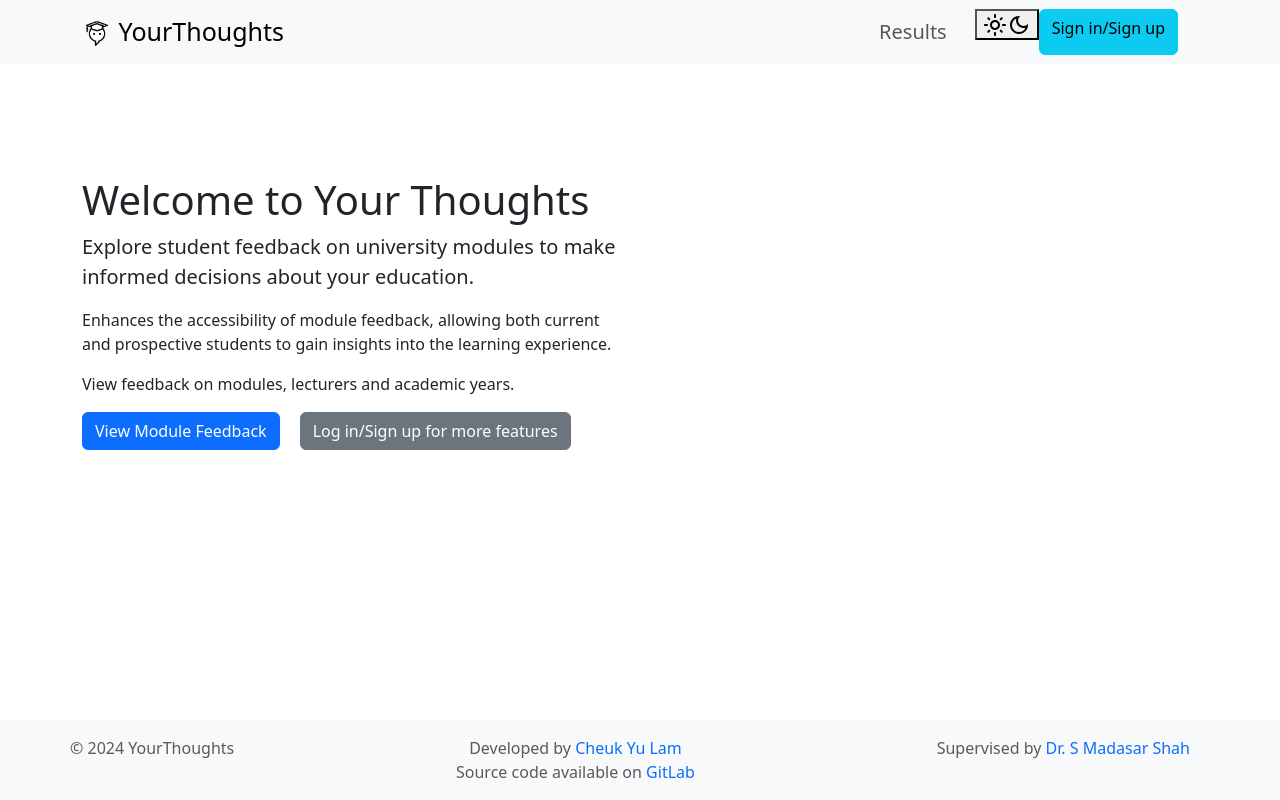
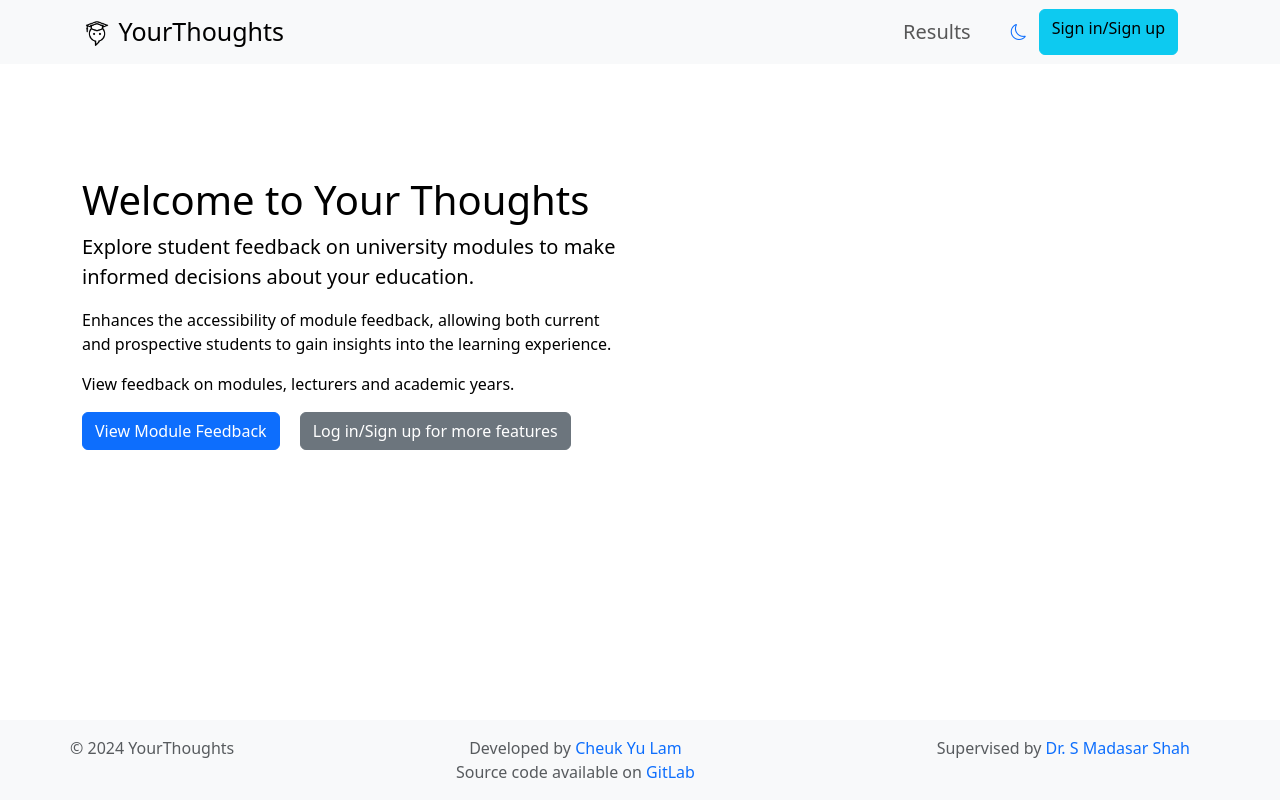
Before and after one commit to catrinlam/yourThoughts, a React (Create React App) app in the folder frontend/: page / in a window 1280 px wide. Built offline with nearby package versions, Linux system fonts and the light colour scheme.

Commit message:
little theme changing with the button, no header nor footer changing right now Next: header and footer, forget passoword?

```diff
--- a/frontend/package.json
+++ b/frontend/package.json
@@ -12,6 +12,7 @@
     "@testing-library/user-event": "^13.5.0",
     "axios": "^1.6.7",
     "bootstrap": "^5.3.2",
+    "bootstrap-icons": "^1.11.3",
     "flowbite-react": "^0.7.2",
     "follow-redirects": "^1.15.5",
     "jwt-decode": "^4.0.0",
--- a/frontend/src/App.css
+++ b/frontend/src/App.css
@@ -1,3 +1,58 @@
+:root {
+    --background-color-light: #fff;
+    --background-color-dark: #333;
+    --text-color-light: #000;
+    --text-color-dark: #fff;
+}
+
+.light-theme .header, .light-theme .footer {
+  background-color: var(--background-color-light);
+  color: var(--text-color-light);
+}
+
+.dark-theme .header, .dark-theme .footer {
+  background-color: var(--background-color-dark);
+  color: var(--text-color-dark);
+}
+
+.light-theme {
+    background-color: var(--background-color-light);
+    color: var(--text-color-light);
+}
+
+.dark-theme {
+    background-color: var(--background-color-dark);
+    color: var(--text-color-dark);
+}
+
+/*.App-header {*/
+/*    background-color: var(--background-color-dark);*/
+/*    color: var(--text-color-dark);*/
+/*    display: flex;*/
+/*    align-items: center;*/
+/*    justify-content: space-between;*/
+/*    padding: 0 5%;*/
+/*}*/
+
+/*.App-footer {*/
+/*    background-color: var(--background-color-dark);*/
+/*    color: var(--text-color-dark);*/
+/*    display: flex;*/
+/*    align-items: center;*/
+/*    justify-content: space-between;*/
+/*    padding: 0 5%;*/
+/*}*/
+
+.App-content {
+  margin: 0 5%; /* Default margin for small screens */
+}
+
+@media (min-width: 768px) {
+  .App-content {
+    margin: 0 5%; /* Larger margin for medium screens and up */
+  }
+}
+
 /*import 'bootstrap/dist/css/bootstrap.min.css';*/
 
 /*!*.App {*!*/
@@ -27,16 +82,6 @@
 /*!*  !*font-size: calc(10px + 2vmin);*!*!*/
 /*!*  color: white;*!*/
 /*}*/
-
-.App-content {
-  margin: 0 5%; /* Default margin for small screens */
-}
-
-@media (min-width: 768px) {
-  .App-content {
-    margin: 0 5%; /* Larger margin for medium screens and up */
-  }
-}
 
 /*!*.App-link {*!*/
 /*!*  color: #61dafb;*!*/
--- a/frontend/src/App.js
+++ b/frontend/src/App.js
@@ -11,28 +11,28 @@ import {AuthProvider} from './context/AuthContext';
 
 import {BrowserRouter as Router, Routes, Route} from 'react-router-dom';
 import 'bootstrap/dist/css/bootstrap.min.css';
+import 'bootstrap-icons/font/bootstrap-icons.css';
 import './App.css';
-import { createGlobalStyle } from 'styled-components';
 
-// const GlobalStyle = createGlobalStyle`
-//     App-content {
-//         margin: 0 5%; /* Default margin for small screens */
-//     }
-//
-//     @media (min-width: 768px) {
-//         App-content {
-//             margin: 0 5%; /* Larger margin for medium screens and up */
-//         }
-//     }
-// `;
+import {createContext, useState} from "react";
+
+export const ThemeContext = createContext(null);
 
 function App() {
+    const [theme, setTheme] = useState(
+    window.matchMedia && window.matchMedia('(prefers-color-scheme: dark)').matches ? 'dark' : 'light');
+
+    const toggleTheme = () => {
+        setTheme(prevTheme => {
+            return prevTheme === 'light' ? 'dark' : 'light';
+        });
+    }
     return (
-        <div className="App d-flex flex-column min-vh-100">
-            {/*<GlobalStyle />*/}
+        <ThemeContext.Provider value={{theme, toggleTheme}}>
+            <div className={`App d-flex flex-column min-vh-100 ${theme}-theme`}>
                 <Router>
                     <AuthProvider>
-                    <Header />
+                        <Header className="App-header"/>
                         <div className="App-content flex-fill">
                             <Routes>
                                 <Route path="/" element={<Index/>}/>
@@ -42,10 +42,12 @@ function App() {
                                 <Route path="/admin" element={<AdminDashboard/>}/>
                             </Routes>
                         </div>
-                    <Footer />
+                        <Footer className="App-footer"/>
                     </AuthProvider>
                 </Router>
             </div>
+        </ThemeContext.Provider>
     );
 }
+
 export default App;
--- a/frontend/src/components/Footer.js
+++ b/frontend/src/components/Footer.js
@@ -1,21 +1,16 @@
-import React from 'react';
+import React, {useContext} from 'react';
 import { Container, Row, Col } from 'react-bootstrap';
+import {ThemeContext} from "../App";
 
 const Footer = () => {
   const currentYear = new Date().getFullYear();
+  const theme = useContext(ThemeContext);
 
   return (
-    <footer className="footer mt-auto py-3 bg-light text-muted">
+    <footer className={`footer mt-auto py-3 bg-light text-muted ${theme}-theme`}>
       <Container>
         <Row className="justify-content-between">
           <Col md="auto" className="text-md-start px-0">
-            {/*<img*/}
-            {/*            alt=""*/}
-            {/*            src="/logo192.png"*/}
-            {/*            width="30"*/}
-            {/*            height="30"*/}
-            {/*            className="d-inline-block"*/}
-            {/*        />*/}
             <span>© {currentYear} YourThoughts</span>
           </Col>
           <Col md="auto" className="text-md-center px-0">
--- a/frontend/src/components/Header.js
+++ b/frontend/src/components/Header.js
@@ -1,4 +1,4 @@
-import React, {useContext, useState} from "react";
+import React, {useContext} from "react";
 import './Header.css';
 
 import Container from 'react-bootstrap/Container';
@@ -6,15 +6,17 @@ import Nav from 'react-bootstrap/Nav';
 import Navbar from 'react-bootstrap/Navbar';
 import Button from 'react-bootstrap/Button';
 import AuthContext from "../context/AuthContext";
+import {ThemeContext} from "../App";
 
 function Header() {
+    const {theme, toggleTheme} = useContext(ThemeContext);
     let {user, logoutUser} = useContext(AuthContext)
     const loggedIn = localStorage.getItem('loggedIn');
     const initialLoggedIn = loggedIn === 'true';
     const isAdmin = user ? user.is_staff : false;
 
     return (
-        <Navbar expand="lg" className="bg-body-tertiary">
+        <Navbar expand="lg" className={`bg-body-tertiary ${theme}-theme`}>
             <Container>
                 <Navbar.Brand href="/">
                     <img
@@ -31,23 +33,14 @@ function Header() {
                         <Nav.Link href='/results'>Results</Nav.Link>
                         {initialLoggedIn && !isAdmin && <Nav.Link href="/feedback"> Write a Feedback</Nav.Link>}
                         {isAdmin && <Nav.Link href="/admin">Admin Dashboard</Nav.Link>}
-                        <div className="toggle_MW0i colorModeToggle_DEke">
-                            <button className="clean-btn toggleButton_yw5v toggleButtonDisabled_BJd7" type="button"
-                                    disabled="" title="Switch between dark and light mode (currently dark mode)"
-                                    aria-label="Switch between dark and light mode (currently dark mode)"
-                                    aria-live="polite">
-                                <svg viewBox="0 0 24 24" width="24" height="24"
-                                     className="toggleIcon_oIOL lightToggleIcon_SFTY">
-                                    <path fill="currentColor"
-                                          d="M12,9c1.65,0,3,1.35,3,3s-1.35,3-3,3s-3-1.35-3-3S10.35,9,12,9 M12,7c-2.76,0-5,2.24-5,5s2.24,5,5,5s5-2.24,5-5 S14.76,7,12,7L12,7z M2,13l2,0c0.55,0,1-0.45,1-1s-0.45-1-1-1l-2,0c-0.55,0-1,0.45-1,1S1.45,13,2,13z M20,13l2,0c0.55,0,1-0.45,1-1 s-0.45-1-1-1l-2,0c-0.55,0-1,0.45-1,1S19.45,13,20,13z M11,2v2c0,0.55,0.45,1,1,1s1-0.45,1-1V2c0-0.55-0.45-1-1-1S11,1.45,11,2z M11,20v2c0,0.55,0.45,1,1,1s1-0.45,1-1v-2c0-0.55-0.45-1-1-1C11.45,19,11,19.45,11,20z M5.99,4.58c-0.39-0.39-1.03-0.39-1.41,0 c-0.39,0.39-0.39,1.03,0,1.41l1.06,1.06c0.39,0.39,1.03,0.39,1.41,0s0.39-1.03,0-1.41L5.99,4.58z M18.36,16.95 c-0.39-0.39-1.03-0.39-1.41,0c-0.39,0.39-0.39,1.03,0,1.41l1.06,1.06c0.39,0.39,1.03,0.39,1.41,0c0.39-0.39,0.39-1.03,0-1.41 L18.36,16.95z M19.42,5.99c0.39-0.39,0.39-1.03,0-1.41c-0.39-0.39-1.03-0.39-1.41,0l-1.06,1.06c-0.39,0.39-0.39,1.03,0,1.41 s1.03,0.39,1.41,0L19.42,5.99z M7.05,18.36c0.39-0.39,0.39-1.03,0-1.41c-0.39-0.39-1.03-0.39-1.41,0l-1.06,1.06 c-0.39,0.39-0.39,1.03,0,1.41s1.03,0.39,1.41,0L7.05,18.36z"></path>
-                                </svg>
-                                <svg viewBox="0 0 24 24" width="24" height="24"
-                                     className="toggleIcon_oIOL darkToggleIcon_ekgs">
-                                    <path fill="currentColor"
-                                          d="M9.37,5.51C9.19,6.15,9.1,6.82,9.1,7.5c0,4.08,3.32,7.4,7.4,7.4c0.68,0,1.35-0.09,1.99-0.27C17.45,17.19,14.93,19,12,19 c-3.86,0-7-3.14-7-7C5,9.07,6.81,6.55,9.37,5.51z M12,3c-4.97,0-9,4.03-9,9s4.03,9,9,9s9-4.03,9-9c0-0.46-0.04-0.92-0.1-1.36 c-0.98,1.37-2.58,2.26-4.4,2.26c-2.98,0-5.4-2.42-5.4-5.4c0-1.81,0.89-3.42,2.26-4.4C12.92,3.04,12.46,3,12,3L12,3z"></path>
-                                </svg>
-                            </button>
-                        </div>
+                        <Button onClick={toggleTheme} className="btn btn-link border-0" style={{backgroundColor: 'transparent'}} aria-label="Toggle theme">
+                            {theme === 'light' ? (
+                                <i className="bi bi-moon"/>
+                            ) : (
+                                <span className="bi-sun"></span>
+                            )}
+                        </Button>
+                        {/*<Button variant="info" onClick={toggleTheme}>Toggle Theme</Button>*/}
                         {user ? (
                             <Button variant="danger" onClick={logoutUser}>Logout</Button>
                         ) : (
--- a/frontend/src/context/AuthContext.js
+++ b/frontend/src/context/AuthContext.js
@@ -73,7 +73,7 @@ export const AuthProvider = ({children}) => {
                 setUser(decodedUser);
                 console.log(decodedUser);
                 localStorage.setItem('loggedIn', true)
-                navigate('/');
+                navigate('/results');
             } else {
                 alert('Something went wrong while logging in the user. The username or passoword may be wrong. Please try again.');
             }
```
Also changed, not shown: 1 other file (tests, documents, lock files or other folders). Lines whose indentation alone changed are shown as unchanged.
